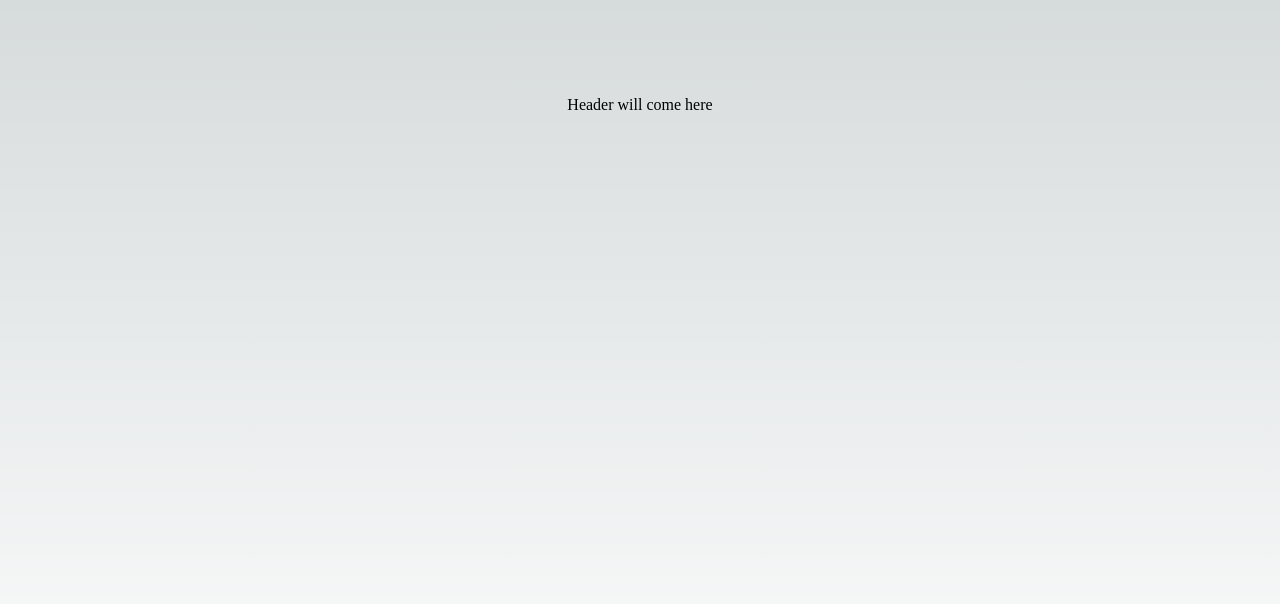
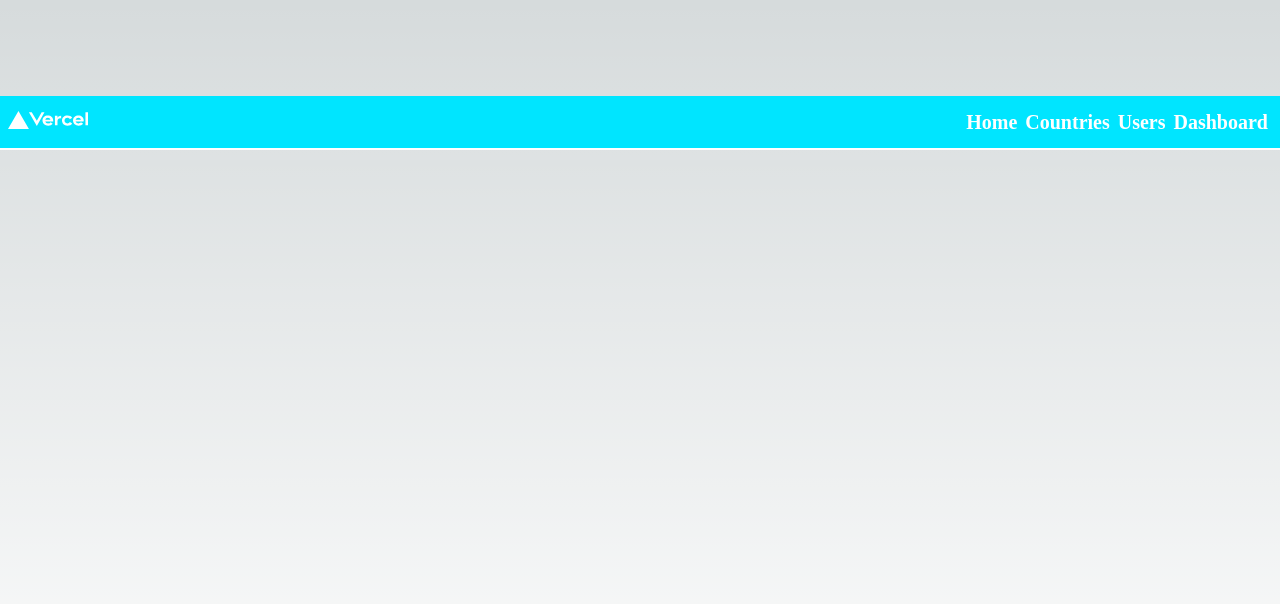
Before and after one commit to SidP919/NextJS-Practice-Project-01-Tutorials-and-Samples, a Next.js app: page / in a window 1280 px wide. Shown: the top 604 px of the page. Built offline with nearby package versions, Linux system fonts and the light colour scheme.

Commit message:
Created Header for the Layout Component as well as for the whole app

```diff
--- a/next.config.js
+++ b/next.config.js
@@ -1,6 +1,21 @@
 /** @type {import('next').NextConfig} */
 const nextConfig = {
   reactStrictMode: true,
+  async redirects() {
+    return [
+      {
+        source: '/',
+        destination:'/countries',
+        permanent:true
+      }
+    ]
+  },
+  images: {
+    loader: "akamai",
+    path: "/",
+  },
 }
 
 module.exports = nextConfig
+
+//Above change is made to solve one error that I have faced. Read more about this  error here: https://github.com/vercel/next.js/discussions/38382
--- a/package.json
+++ b/package.json
@@ -14,6 +14,7 @@
     "next": "13.2.4",
     "react": "18.2.0",
     "react-dom": "18.2.0",
+    "react-icons": "^4.8.0",
     "sass": "^1.60.0"
   }
 }
--- a/src/components/countries/Countries.js
+++ b/src/components/countries/Countries.js
@@ -6,7 +6,7 @@ const Countries = ({countryNames}) => {
             <div>
                 <br/>
                 <ul>
-                    {countryNames.map(
+                    {countryNames?.map(
                         (country,i)=>(
                             <li
                             key={i}
@@ -17,7 +17,7 @@ const Countries = ({countryNames}) => {
                                 >{country}
                                 </a>
                             </li>
-                        ))
+                        )) || <li>Country data not available right now, try refreshing again later.</li>
                     }
                 </ul>
             </div>
--- a/src/components/home/Header.js
+++ b/src/components/home/Header.js
@@ -1,6 +1,103 @@
+import Image from 'next/image'
+import {useRef} from 'react'
+import {GiHamburgerMenu} from "react-icons/gi"
+import styles from '../../styles/header.module.scss'
+import {useRouter} from 'next/router'
 const Header = () => {
+
+    const router = useRouter();
+
+    const hamburgerDiv = useRef(null);
+    function showNavMenu(){
+        const currDisp = hamburgerDiv.current.children[1].style.display;
+        if(currDisp === "block"){
+            hamburgerDiv.current.children[1].style.display = "none";
+        }else{
+            hamburgerDiv.current.children[1].style.display = "block";
+        }
+    }
+
     return (
-        <div>Header will come here</div>
+        <div className={styles.headerStyle}>
+            <div>
+                <Image
+                    priority
+                    src="/images/vercel.svg"
+                    width={80}
+                    height={40}
+                    alt='app-logo'
+                 />
+            </div>
+            <div>
+                <ul className={styles.navRoutes}>
+                    <li onClick={
+                            (e)=>{
+                                router.push('/');
+                            }
+                        }
+                    >Home</li>
+                    <li onClick={
+                            (e)=>{
+                                router.push('/countries')
+                            }
+                        }
+                    >Countries</li>
+                    <li onClick={
+                            (e)=>{
+                                router.push('/users')
+                            }
+                        }
+                    >Users</li>
+                    <li onClick={
+                            (e)=>{
+                                router.push('/dashboard')
+                            }
+                        }
+                    >Dashboard</li>
+                </ul>
+            </div>
+            <div className={styles.hamburgerMenu}
+                ref={hamburgerDiv}
+            >
+                <GiHamburgerMenu
+                    className={styles.giHamburgerMenu}
+                    onClick={showNavMenu}
+                    size={32}
+                />
+                <div>
+                    <ul>
+                        <li onClick={
+                                (e)=>{
+                                    router.push('/');
+                                    showNavMenu();
+                                }
+                            }
+                        >Home</li>
+                        <li onClick={
+                                (e)=>{
+                                    router.push('/countries')
+                                    showNavMenu();
+                                }
+                            }
+                        >Countries</li>
+                        <li onClick={
+                                (e)=>{
+                                    router.push('/users')
+                                    showNavMenu();
+                                }
+                            }
+                        >Users</li>
+                        <li onClick={
+                                (e)=>{
+                                    router.push('/dashboard')
+                                    showNavMenu();
+                                }
+                            }
+                        >Dashboard</li>
+                    </ul>
+                </div>
+            </div>
+        </div>
     )
 }
 
--- a/src/pages/countries/[countryName].js
+++ b/src/pages/countries/[countryName].js
@@ -11,7 +11,7 @@ const CountryDetailsPage = ({country}) => {
                 &nbsp;&nbsp;<img src={country?.flags?.png} alt={country?.flags?.alt}/>
             </div>
             <br/><h3>&nbsp;&nbsp;Country's Currency Code: {Object.keys(country?.currencies)?.[0]}</h3>
-            <br/><h3>&nbsp;&nbsp;Country's Currency Code: {country?.currencies?.[Object.keys(country?.currencies)?.[0]].name||"NA"}</h3> {/* Power of Javascript :D :D */}
+            <br/><h3>&nbsp;&nbsp;Country's Currency Name: {country?.currencies?.[Object.keys(country?.currencies)?.[0]].name||"NA"}</h3> {/* Power of Javascript :D :D */}
         </div>
     )
 }
--- a/src/pages/users/index.js
+++ b/src/pages/users/index.js
@@ -1,5 +1,5 @@
 const UserPage = ({users}) => {
-    console.log(users)
+
     return(
         <div>
             <h1>Users</h1>
--- a/src/styles/countries.module.scss
+++ b/src/styles/countries.module.scss
@@ -1,5 +1,5 @@
-$txt-clr: #fff;
-$bg-clr: #00e5ff;
+@import "utilities/variables";
+
 $list-heading-size:40px;
 $list-itm-size:24px;
 $list-itm-fnt-wht:600;
--- /dev/null
+++ b/src/styles/header.module.scss
@@ -0,0 +1,107 @@
+@import 'utilities/variables';
+.headerStyle{
+    display: flex;
+    justify-content: space-between;
+    align-items: center;
+    padding: 4px 8px;
+    position: fixed;
+    width: 100%;
+    background-color: $bg-clr;
+    border-bottom: 2px solid $txt-clr;
+
+    div Image{
+        object-fit: none;
+    }
+    .navRoutes{
+        display: flex;
+        justify-content: center;
+        align-items: center;
+
+        li{
+            margin: 4px;
+            list-style-type: none;
+            font-weight: 600;
+            font-size: 20px;
+            color: $txt-clr;
+            cursor: pointer;
+
+            &:active,&:hover{
+                text-decoration: underline;
+            }
+        }
+
+        @media screen and (max-width:$small-srn){
+            display: none;
+        }
+        @media screen and (min-width:$large-srn){
+            display: flex;
+        }
+    }
+
+    .hamburgerMenu{
+        display: block;
+
+        @media screen and (max-width:$small-srn){
+            display: block;
+        }
+        @media screen and (min-width:$large-srn){
+            display: none;
+        }
+        .giHamburgerMenu{
+            color: white;
+            cursor: pointer;
+        }
+        div{
+            position: fixed;
+            top: 36px;
+            right: 8px;
+            padding: 16px;
+            background-color: $txt-clr;
+            border-radius: 16px;
+            display: none;
+
+            ul{
+                list-style-type: none;
+                color: $bg-clr;
+                font-weight: 900;
+
+                li{
+                    margin-bottom: 8px;
+                    cursor: pointer;
+                }
+            }
+        }
+    }
+}
+
+/* Media Queries */
+/* // Large devices (desktops, more than 1200px) */
+@media (min-width: 1707px) {
+    .hamburgerMenu{
+        display: block;
+    }
+}
+
+/* // Large devices (desktops, less than 1200px) */
+@media (max-width: 1199.98px) {
+    .hamburgerMenu{
+        display: block;
+    }
+ }
+
+ /* // Medium devices (tablets, less than 992px) */
+@media (max-width: 991.98px) {
+    .hamburgerMenu{
+        display: block;
+    }
+}
+
+/* // Small devices (landscape phones, less than 768px) */
+@media (max-width: 767.98px) {
+
+ }
+
+/* // Extra small devices (portrait phones, less than 576px) */
+@media (max-width: 575.98px) {
+
+}
--- /dev/null
+++ b/src/styles/utilities/_variables.scss
@@ -0,0 +1,5 @@
+$txt-clr: #fff;
+$bg-clr: #00e5ff;
+
+$small-srn:525px;
+$large-srn:526px;
```
Also changed, not shown: src/components/home/Footer.js (added, +7 -0 lines), public/images/vercel.svg (added), 1 other file (tests, documents, lock files or other folders).
